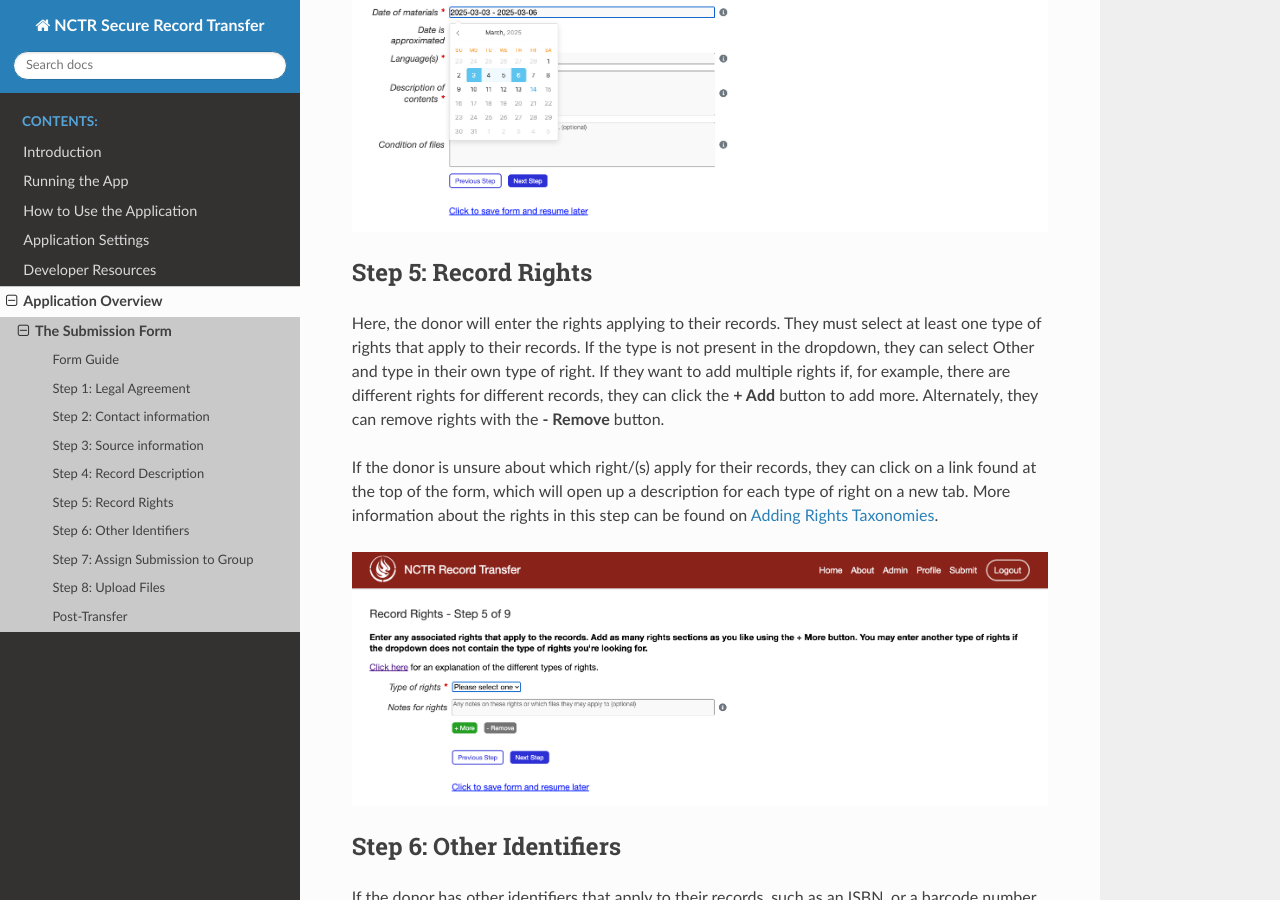
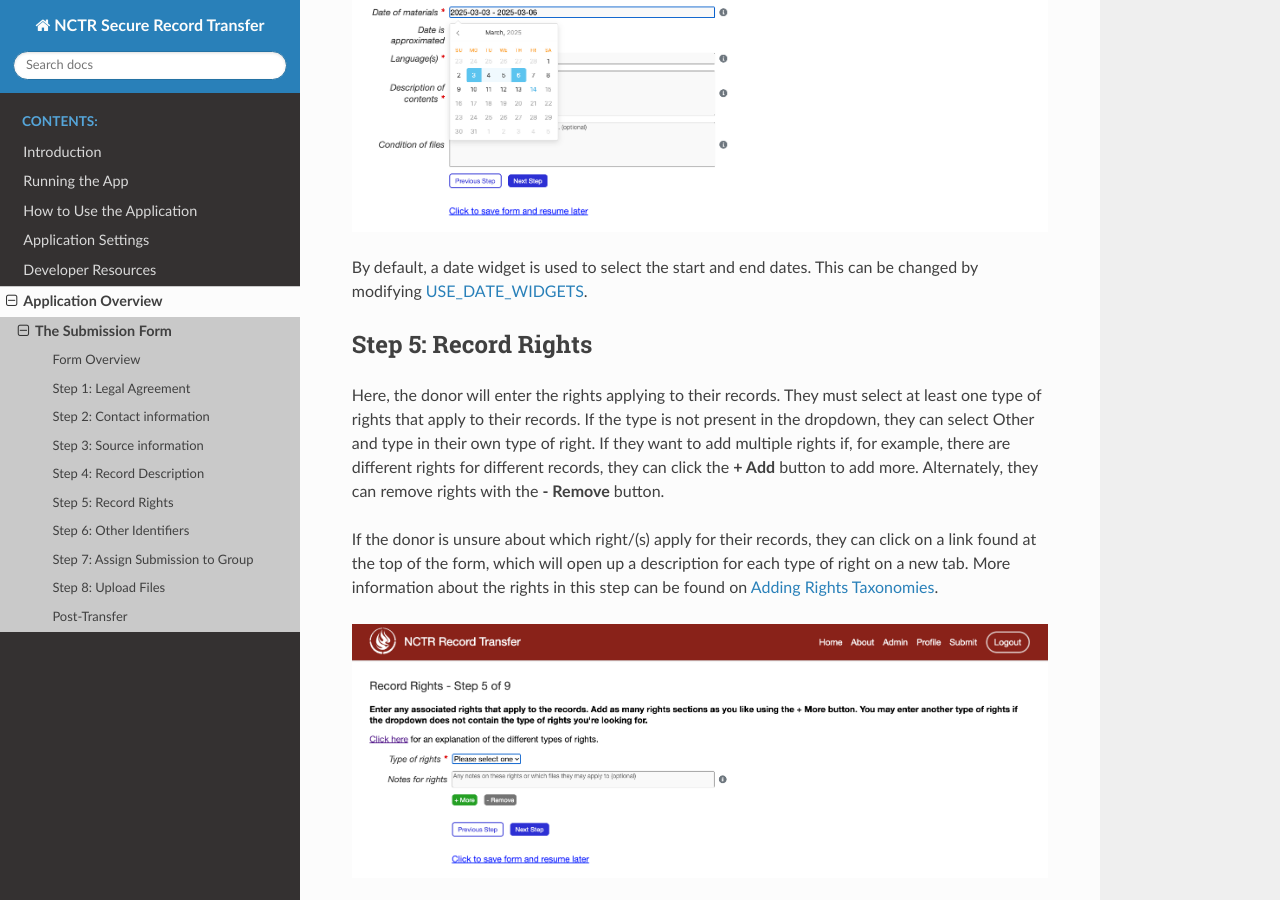
Before and after one commit to NationalCentreTruthReconciliation/Secure-Record-Transfer, a Sphinx documentation site: the page built from docs/application_overview/submission-form.rst, in a window 1280 px wide and 900 px high, scrolled down 4483 px. Built offline with Sphinx 7.4.7 and the Read the Docs theme 3.1.0, drawn with Linux system fonts in a browser that asks for light colours; some of the changed text lies outside the part shown.

Commit message:
Mention date widget configuration setting

```diff
--- a/docs/application_overview/submission-form.rst
+++ b/docs/application_overview/submission-form.rst
@@ -11,8 +11,8 @@
     :alt: How to access the submission form
 
 
-Form Guide
-###############
+Form Overview
+#############
 
 The submission form is divided into multiple steps to simplify the submission process. At the
 bottom of each step, navigation buttons, **Next Step** and **Previous Step** can be found to move
@@ -102,6 +102,9 @@
 .. image:: images/transfer_step_4.png
     :alt: Step 4 of the submission form
 
+By default, a date widget is used to select the start and end dates. This can be changed by
+modifying :ref:`USE_DATE_WIDGETS`.
+
 
 Step 5: Record Rights
 #####################
```
